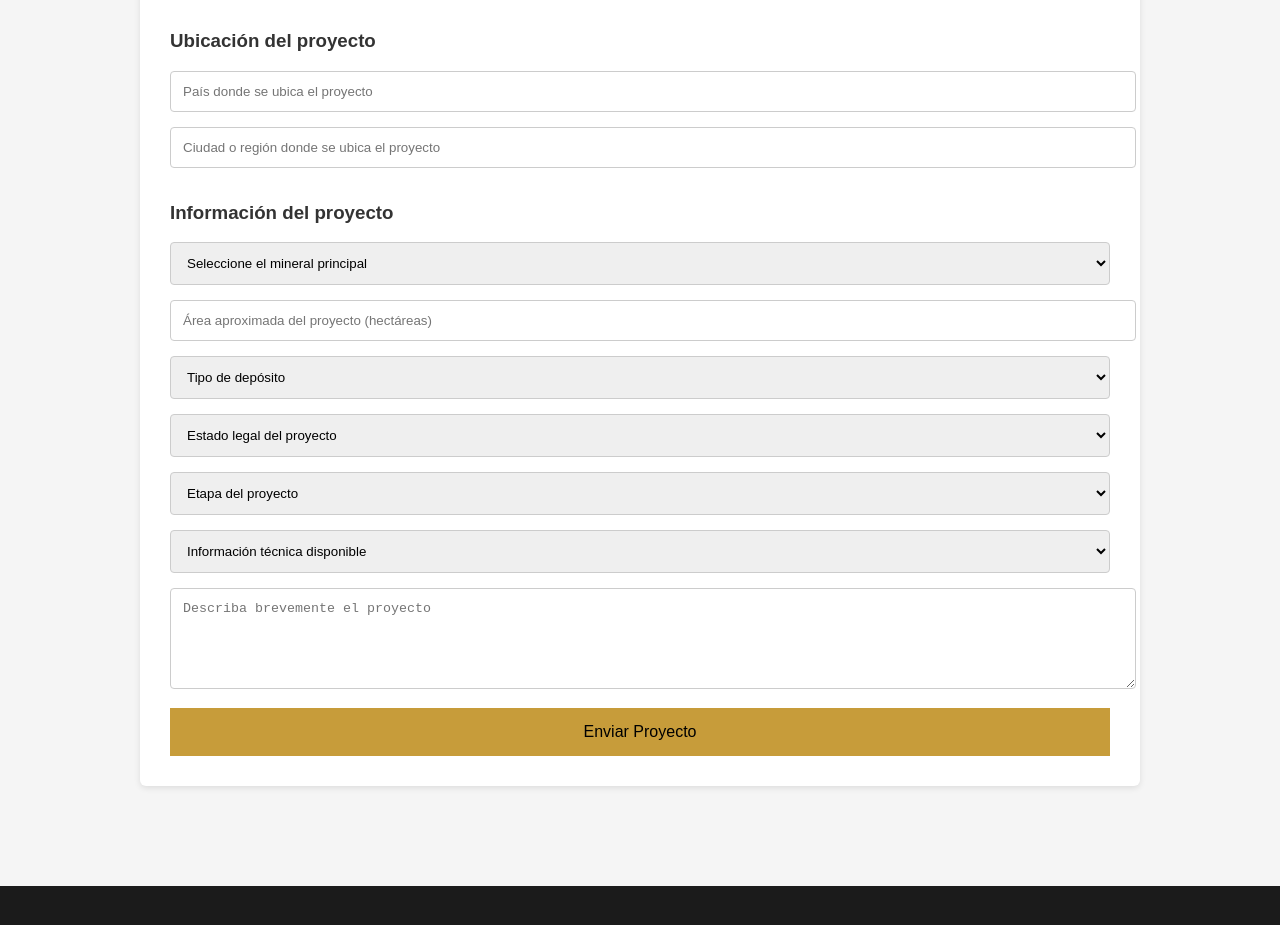
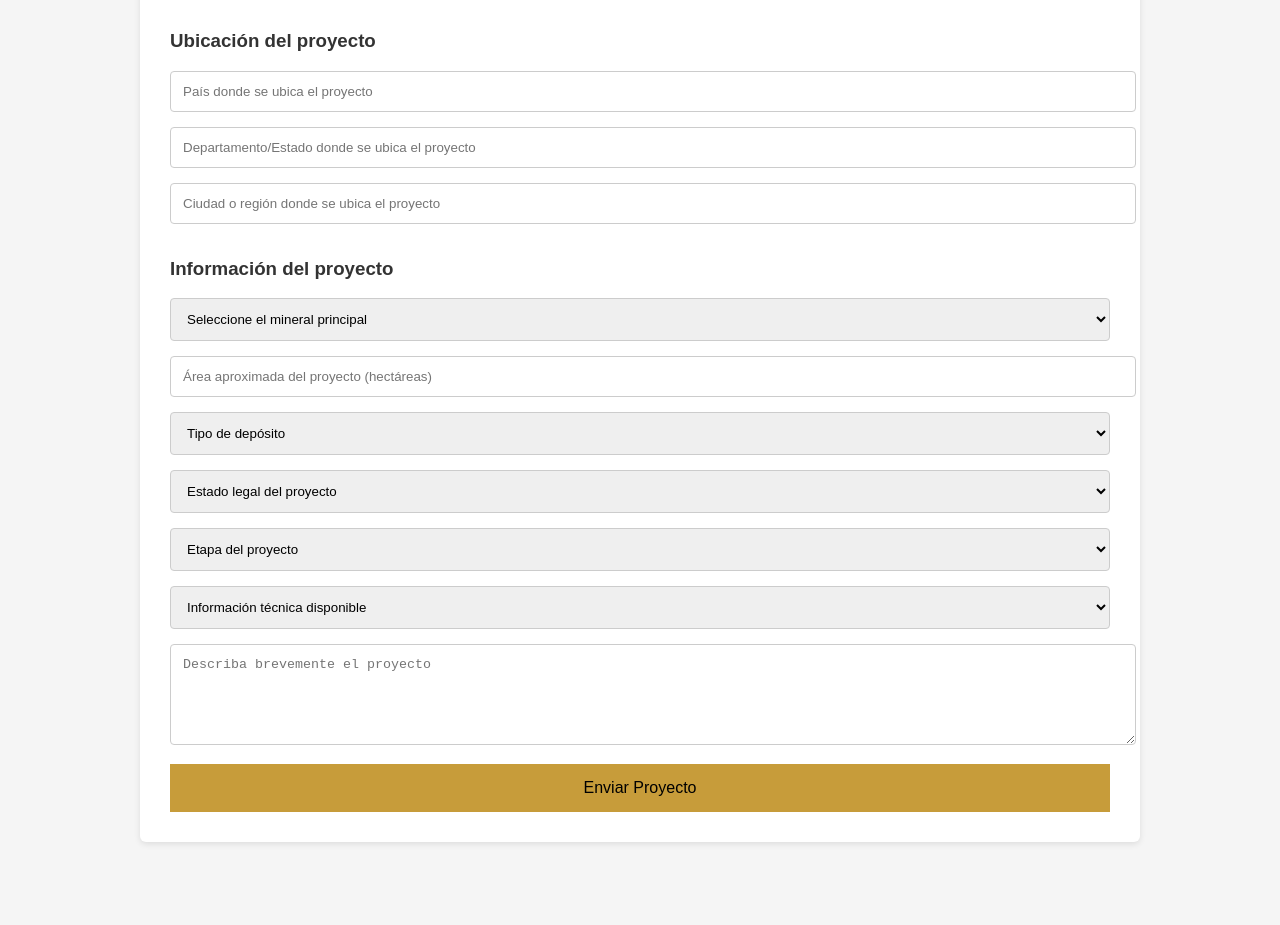
Before and after one commit to ivrconsultor-sudo/mining-project-hub, a plain HTML site: page index.html in a window 1280 px wide. Shown: the part 1885-2810 px from the top of the page. Drawn offline with Linux system fonts and the light colour scheme.

Commit message:
Update index.html

```diff
--- a/index.html
+++ b/index.html
@@ -208,6 +208,8 @@ Operaciones mineras que requieren inversión para expansión o desarrollo.
 
 <input type="text" name="pais" placeholder="País donde se ubica el proyecto">
 
+<input type="text" name="departamento" placeholder="Departamento/Estado donde se ubica el proyecto">
+
 <input type="text" name="ciudad" placeholder="Ciudad o región donde se ubica el proyecto">
 
 <h3>Información del proyecto</h3>
```
